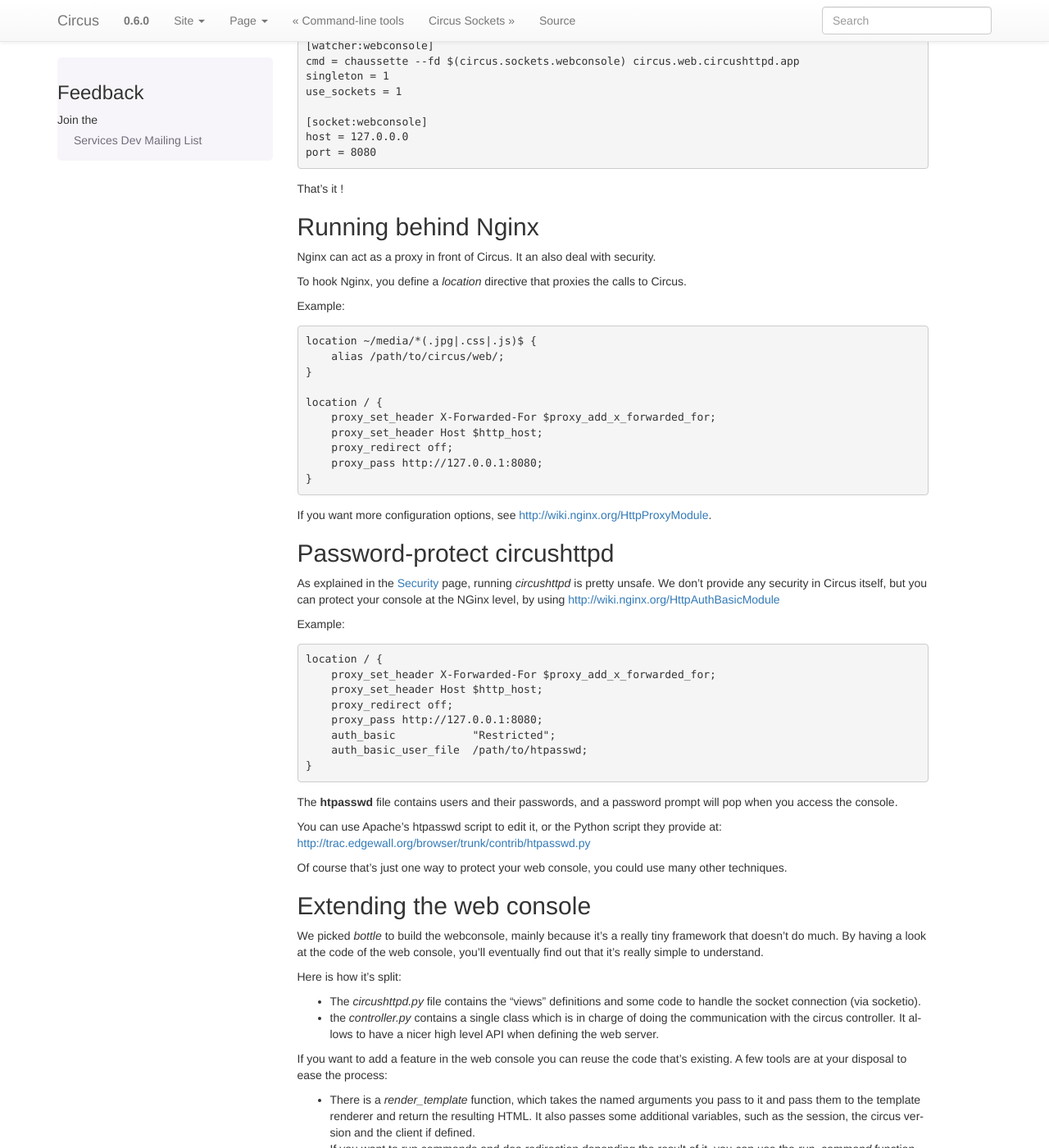
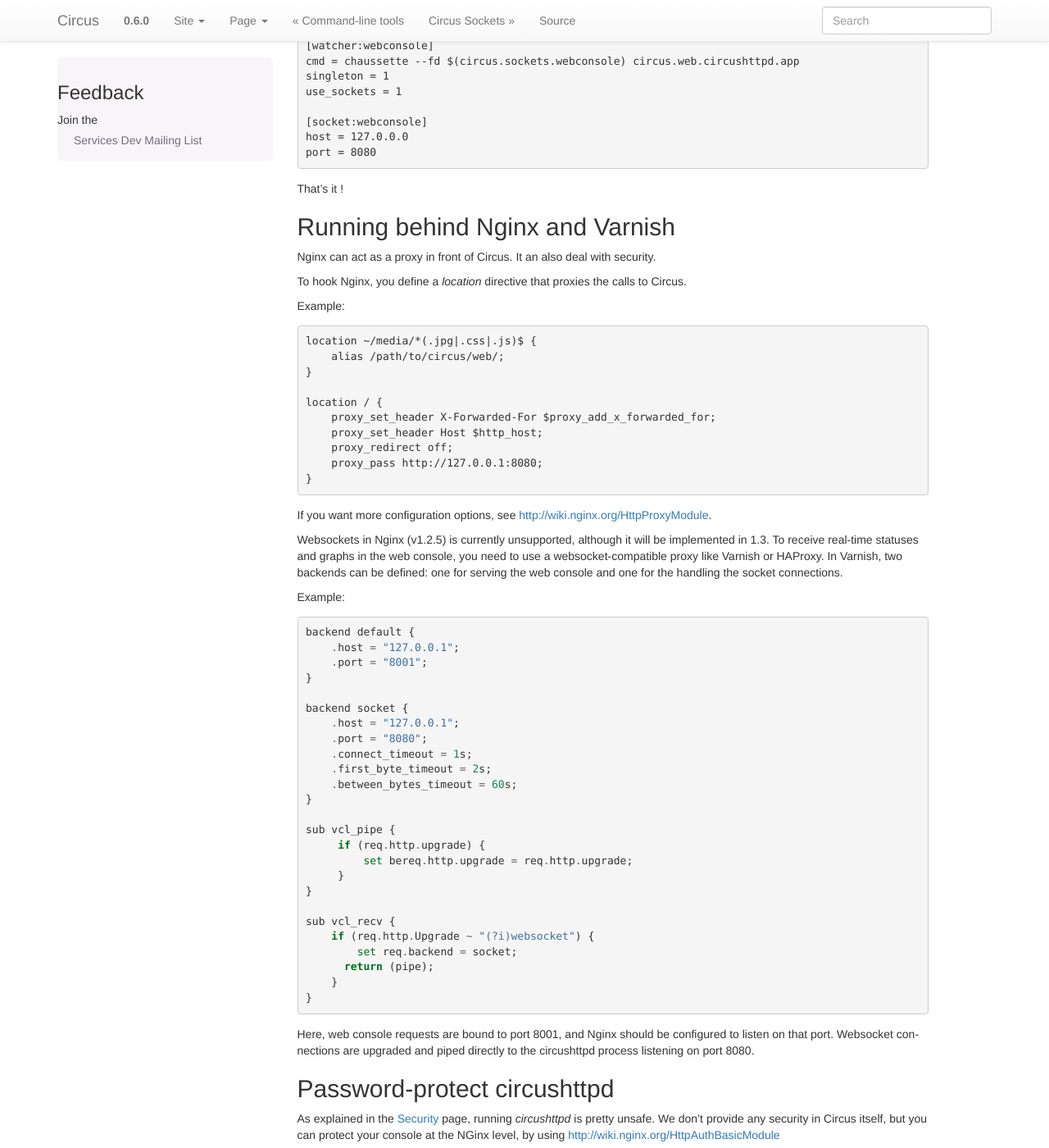
Before and after one commit to circus-tent/circus, a Sphinx documentation site: the page built from docs/source/circushttpd.rst, in a window 1280 px wide and 1400 px high, scrolled down 3129 px. Shown: the whole window at 82% size. Built offline with Sphinx 7.4.7, drawn with Linux system fonts in a browser that asks for light colours; pages that are not in the unit, such as notebooks, are missing from menus.

Commit message:
Added upstart script and Varnish example to docs

```diff
--- a/docs/source/circushttpd.rst
+++ b/docs/source/circushttpd.rst
@@ -128,8 +128,8 @@
 That's it !
 
 
-Running behind Nginx
---------------------
+Running behind Nginx and Varnish
+--------------------------------
 
 Nginx can act as a proxy in front of Circus. It an also deal with security.
 
@@ -152,6 +152,43 @@
 
 If you want more configuration options, see http://wiki.nginx.org/HttpProxyModule.
 
+Websockets in Nginx (v1.2.5) is currently unsupported, although it will be
+implemented in 1.3. To receive real-time statuses and graphs in the web console,
+you need to use a websocket-compatible proxy like Varnish or HAProxy. In Varnish,
+two backends can be defined: one for serving the web console and one for the
+handling the socket connections.
+
+Example::
+
+    backend default {
+        .host = "127.0.0.1";
+        .port = "8001";
+    }
+
+    backend socket {
+        .host = "127.0.0.1";
+        .port = "8080";
+        .connect_timeout = 1s;
+        .first_byte_timeout = 2s;
+        .between_bytes_timeout = 60s;
+    }
+
+    sub vcl_pipe {
+         if (req.http.upgrade) {
+             set bereq.http.upgrade = req.http.upgrade;
+         }
+    }
+
+    sub vcl_recv {
+        if (req.http.Upgrade ~ "(?i)websocket") {
+            set req.backend = socket;
+          return (pipe);
+        }
+    }
+
+Here, web console requests are bound to port 8001, and Nginx should be configured to
+listen on that port. Websocket connections are upgraded and piped directly to the
+circushttpd process listening on port 8080.
 
 Password-protect circushttpd
 ----------------------------
```
Also changed, not shown: docs/source/deployment.rst (+18 -2 lines).
